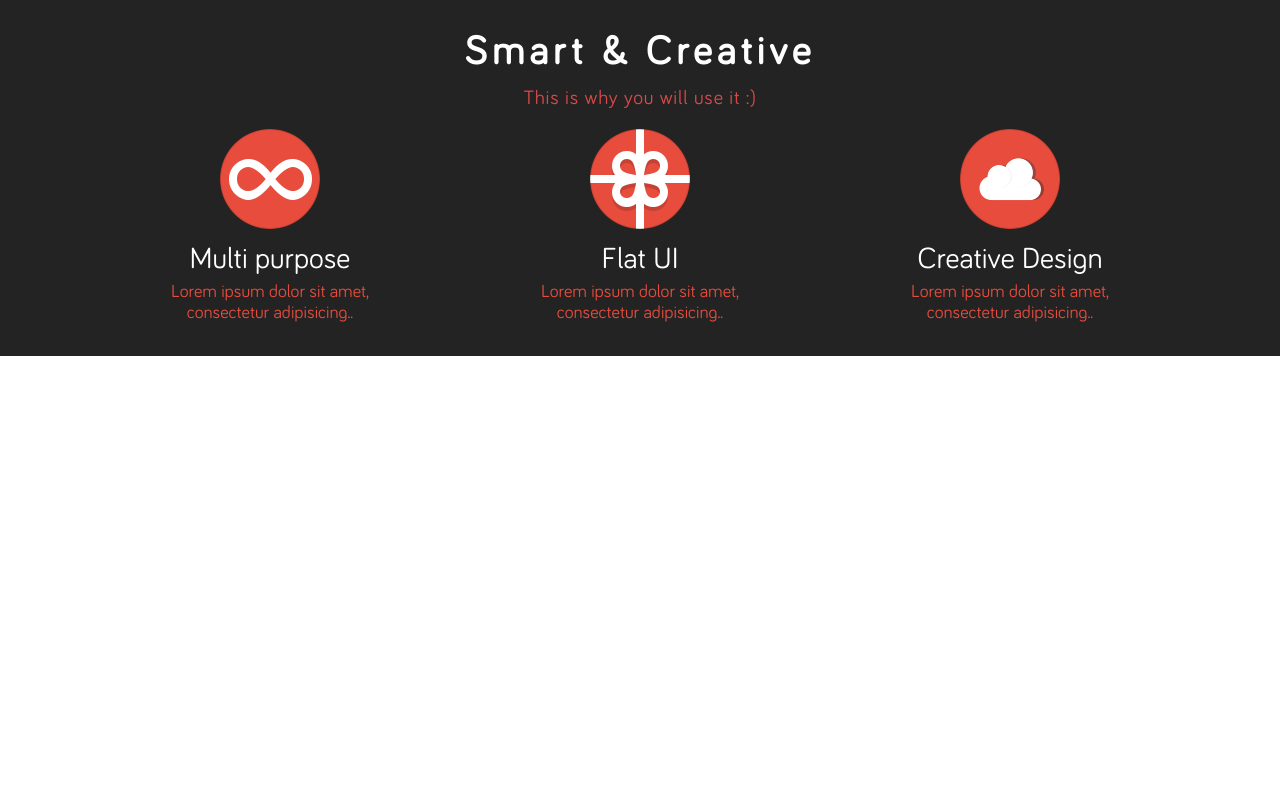
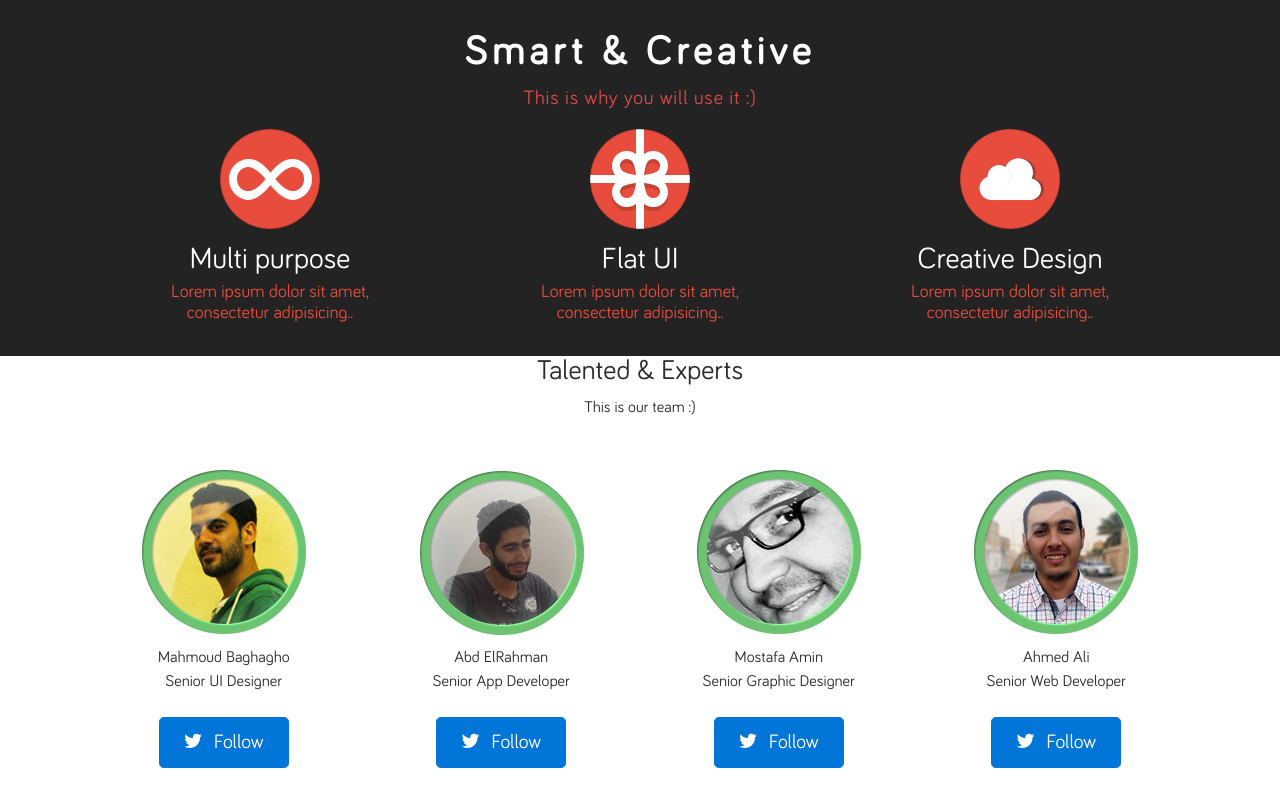
Before and after one commit to LaurendaAgbo/Motion, a plain HTML site: page index.html in a window 1280 px wide. Shown: the part 798-1598 px from the top of the page. Before the commit the page ends 1154 px from the top, so only its background shows below. Drawn offline with Linux system fonts and the light colour scheme.

Commit message:
HTML: Section Team

```diff
--- a/index.html
+++ b/index.html
@@ -143,7 +143,56 @@
 
 <!--	DEBUT TEAM    -->
 		<section id="team">
-
+			<div class="container">
+				<div class="row">
+					<div class="col-md-12" id="teamTitle">
+						<h3 class="text-center">Talented & Experts </h3>
+						<p class="text-center mb-4">This is our team :)</p>
+					</div>
+				</div>
+				<div class="row">
+					<div class="col-md-3 col-sm-6">
+						<div class="teamBlocks text-center">
+							<img src="images/teamMember1.png" class="mt-4 mb-2">
+							<p class="teamMemberName text-center mb-0">Mahmoud Baghagho</p>
+							<p class="teamMemberFonction text-center mb-4">Senior UI Designer</p>
+							<p class="lead">
+								<a class="btn btn-primary btn-lg text-left mb-3 follow" href="#" role="button"><i class="fa fa-twitter"></i>&nbsp;&nbsp;Follow</a>
+							</p>
+						</div>
+					</div>
+					<div class="col-md-3 col-sm-6">
+						<div class="teamBlocks text-center">
+							<img src="images/teamMember2.png" class="mt-4 mb-2">
+							<p class="teamMemberName text-center mb-0">Abd ElRahman </p>
+							<p class="teamMemberFonction text-center mb-4">Senior App Developer</p>
+							<p class="lead">
+								<a class="btn btn-primary btn-lg text-left mb-3 follow" href="#" role="button"><i class="fa fa-twitter"></i>&nbsp;&nbsp;Follow</a>
+							</p>
+						</div>
+					</div>
+					<div class="col-md-3 col-sm-6">
+						<div class="teamBlocks text-center">
+							<img src="images/teamMember3.png" class="mt-4 mb-2">
+							<p class="teamMemberName text-center mb-0">Mostafa Amin</p>
+							<p class="teamMemberFonction text-center mb-4">Senior Graphic Designer</p>
+							<p class="lead">
+								<a class="btn btn-primary btn-lg text-left mb-3 follow" href="#" role="button"><i class="fa fa-twitter"></i>&nbsp;&nbsp;Follow</a>
+							</p>
+						</div>
+					</div>
+					<div class="col-md-3 col-sm-6">
+						<div class="teamBlocks text-center">
+							<img src="images/teamMember4.png" class="mt-4 mb-2">
+							<p class="teamMemberName text-center mb-0">Ahmed Ali</p>
+							<p class="teamMemberFonction text-center mb-4">Senior Web Developer</p>
+							<p class="lead">
+								<a class="btn btn-primary btn-lg text-left mb-3 follow" href="#" role="button"><i class="fa fa-twitter"></i>&nbsp;&nbsp;Follow</a>
+							</p>
+						</div>
+					</div>
+				</div>
+			</div>
 		</section>
 <!--	FIN TEAM    -->
 
```
